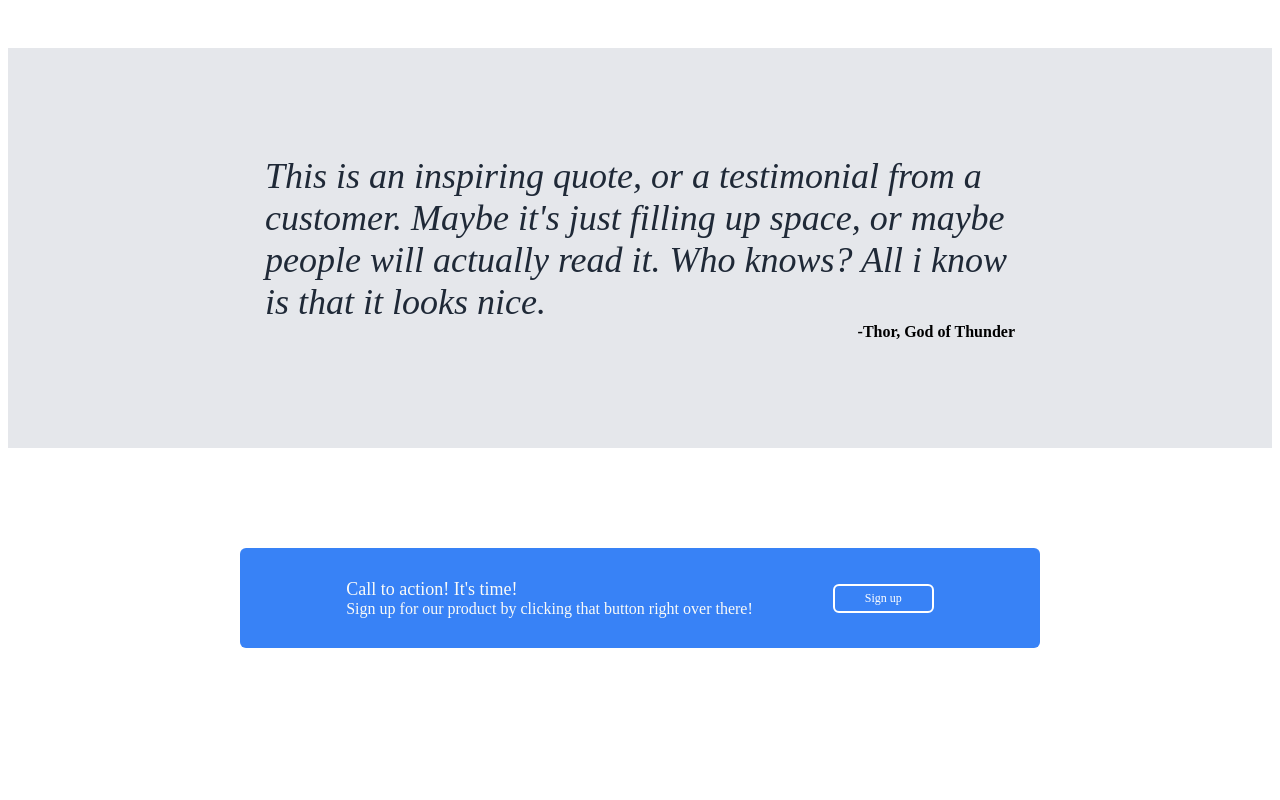
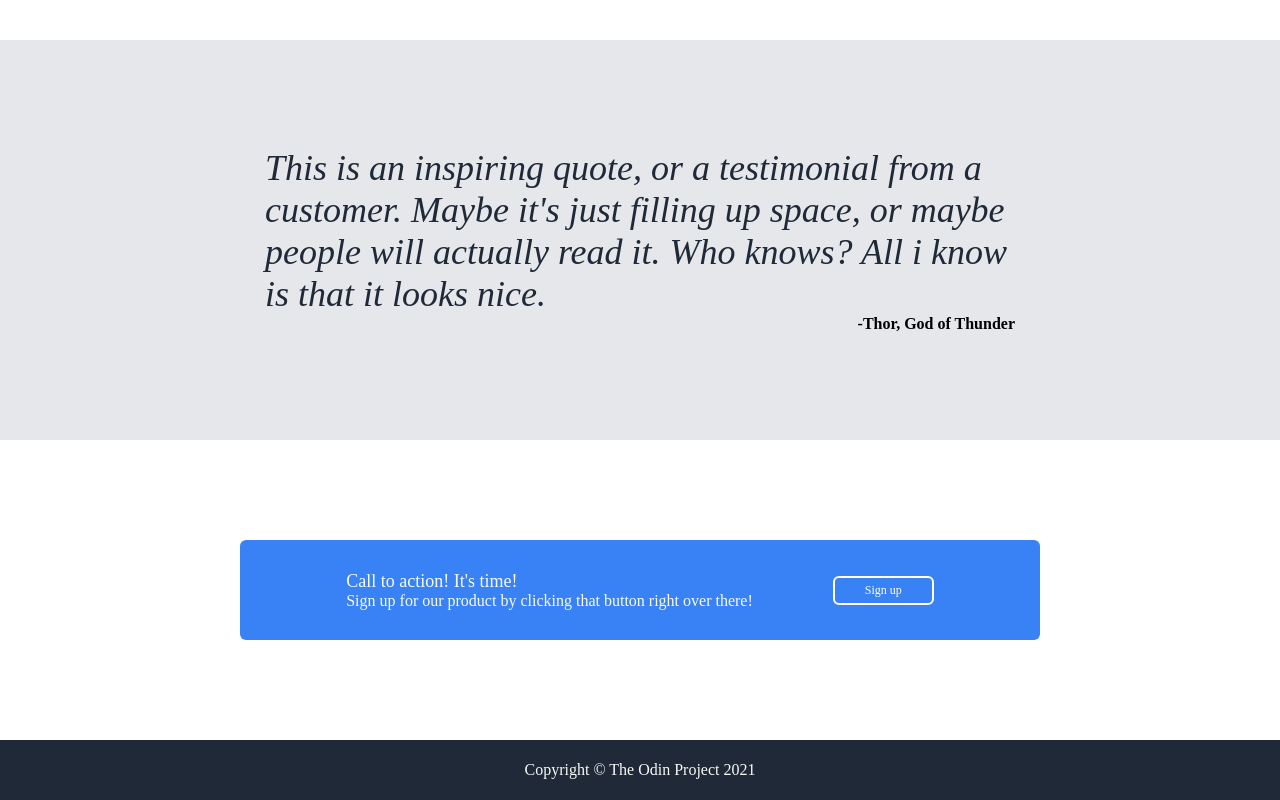
Before and after one commit to dzatorski/firsthtml-css-webiste, a plain HTML site: page index.html in a window 1280 px wide. Shown: the part 890-1690 px from the top of the page. Before the commit the page ends 1646 px from the top, so only its background shows below. Drawn offline with Linux system fonts and the light colour scheme.

Commit message:
Fixed white border with forcing 0 padding and 0 margin on html and body elements.

```diff
--- a/index.html
+++ b/index.html
@@ -93,5 +93,8 @@
         <div class="button-sign-up">Sign up</div>
       </div>
     </div>
+    <div class="footer">
+      <div class="copyright-text">Copyright © The Odin Project 2021</div>
+    </div>
   </body>
 </html>
--- a/style.css
+++ b/style.css
@@ -1,8 +1,15 @@
+html,
+body {
+  margin: 0;
+  padding: 0;
+}
 .body {
   height: 100vh;
   overflow: hidden;
   font-family: Roboto, sans-serif;
   display: flex;
+  margin: 0px;
+  border: 0px;
 }
 .hero {
   overflow: hidden;
@@ -169,3 +176,13 @@ ul {
   padding: 5px 30px;
   border-radius: 6px;
 }
+.footer {
+  display: flex;
+  background: #1f2937;
+  min-height: 60px;
+  justify-content: center;
+  align-items: center;
+}
+.copyright-text {
+  color: #f9faf8;
+}
```
